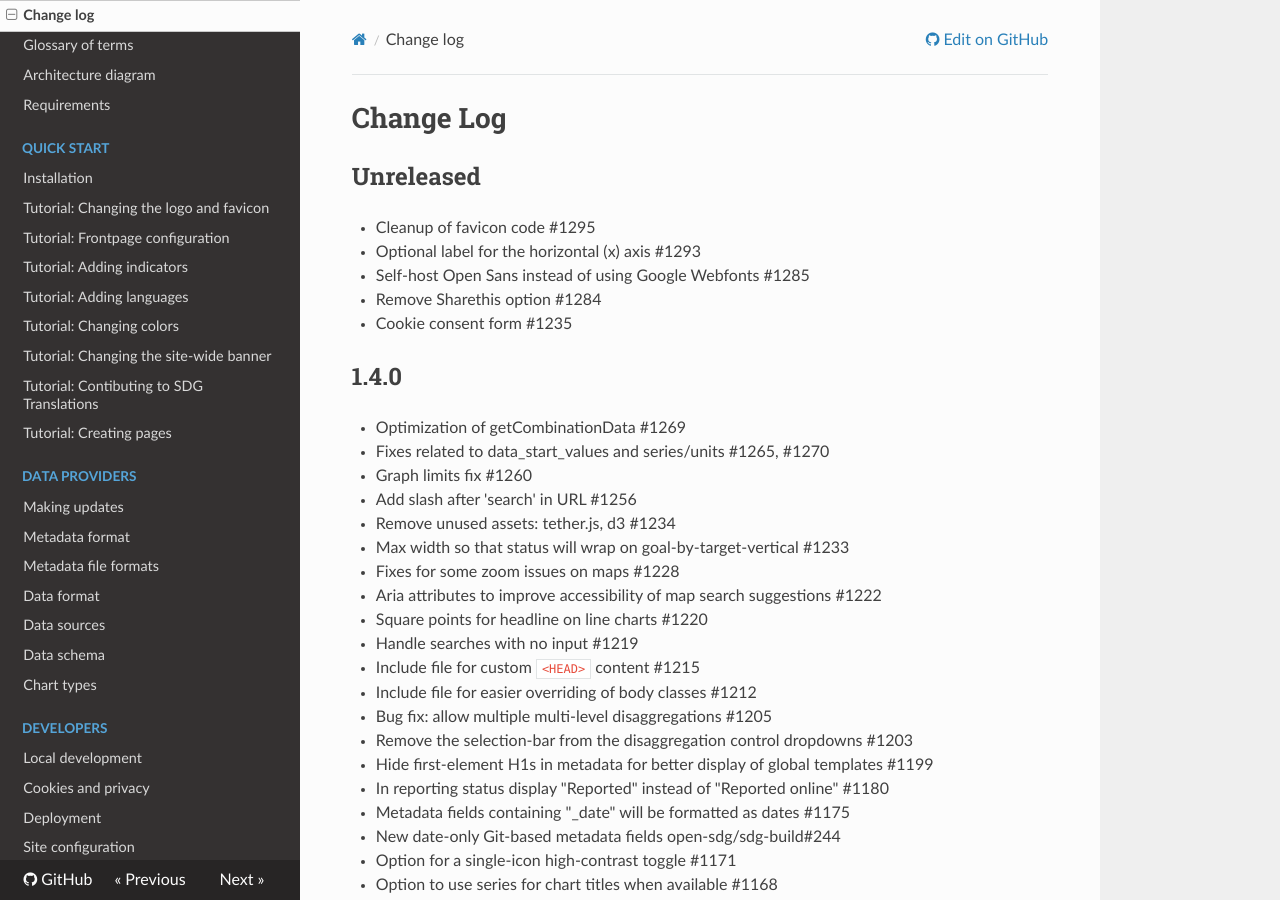
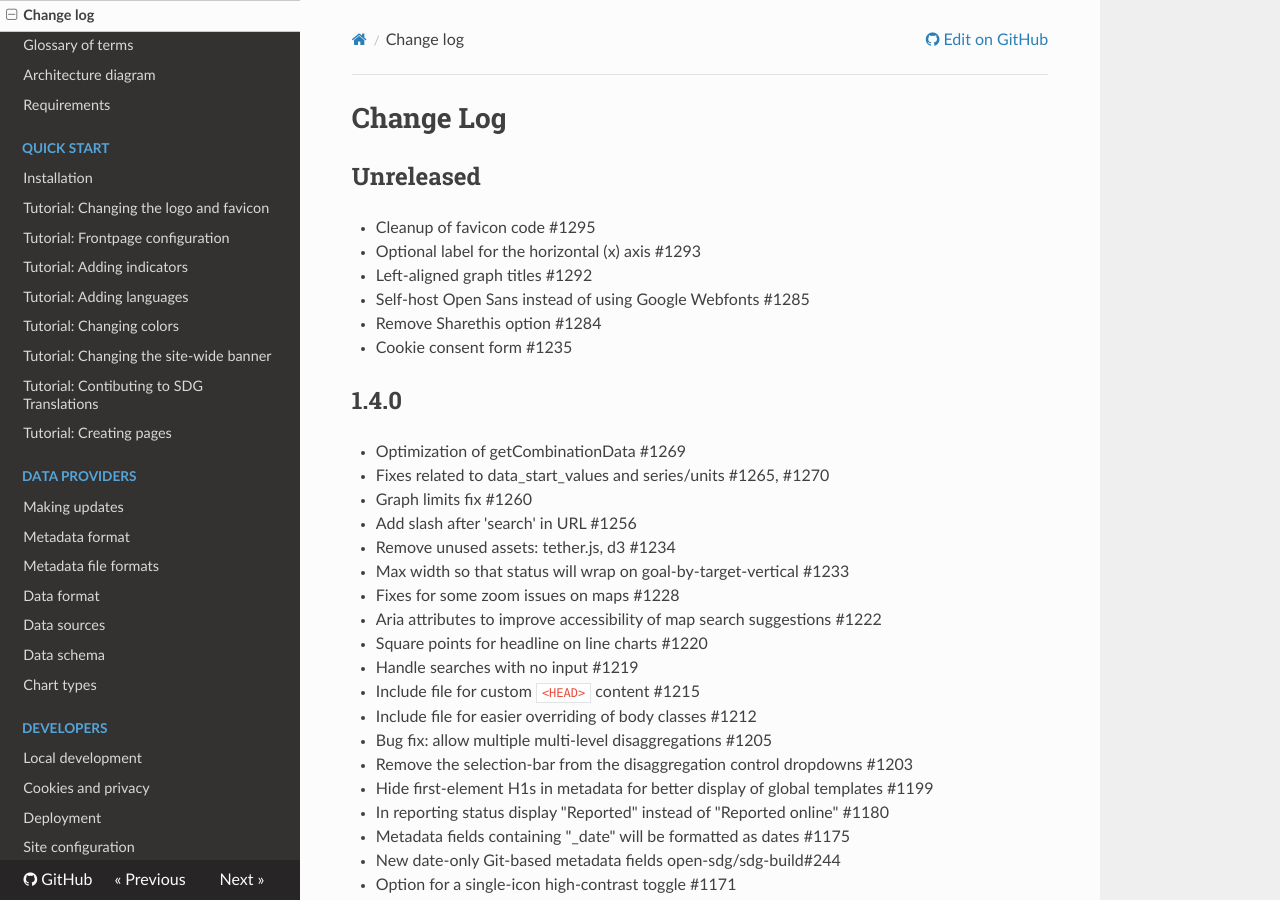
Before and after one commit to open-sdg/open-sdg, an MkDocs documentation site: the page built from docs/changelog.md, in a window 1280 px wide and 900 px high. Built offline with MkDocs 1.6.1, drawn with Linux system fonts in a browser that asks for light colours; nearby versions of some CDN libraries; old or Windows-style settings are respelled for this version of MkDocs.

Commit message:
Changelog

```diff
--- a/docs/changelog.md
+++ b/docs/changelog.md
@@ -4,6 +4,7 @@
 
 * Cleanup of favicon code #1295
 * Optional label for the horizontal (x) axis #1293
+* Left-aligned graph titles #1292
 * Self-host Open Sans instead of using Google Webfonts #1285
 * Remove Sharethis option #1284
 * Cookie consent form #1235
```
